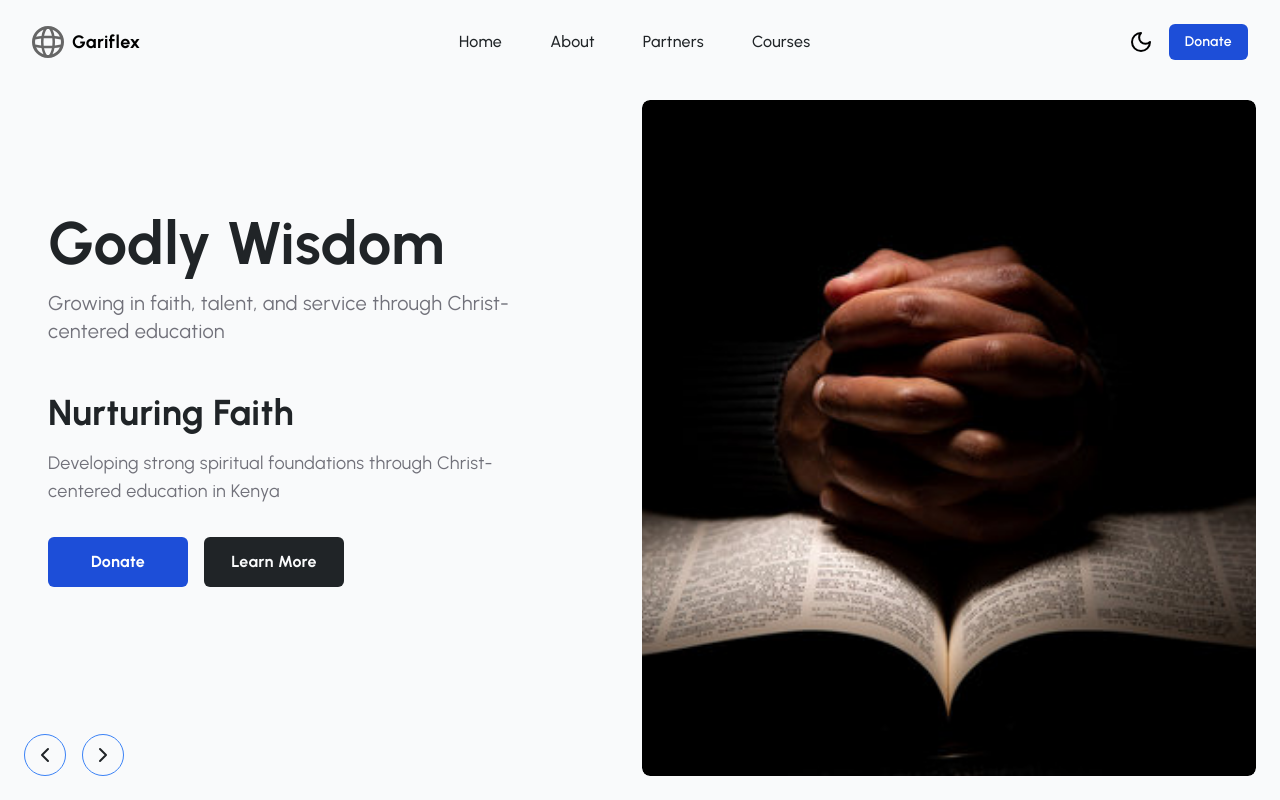
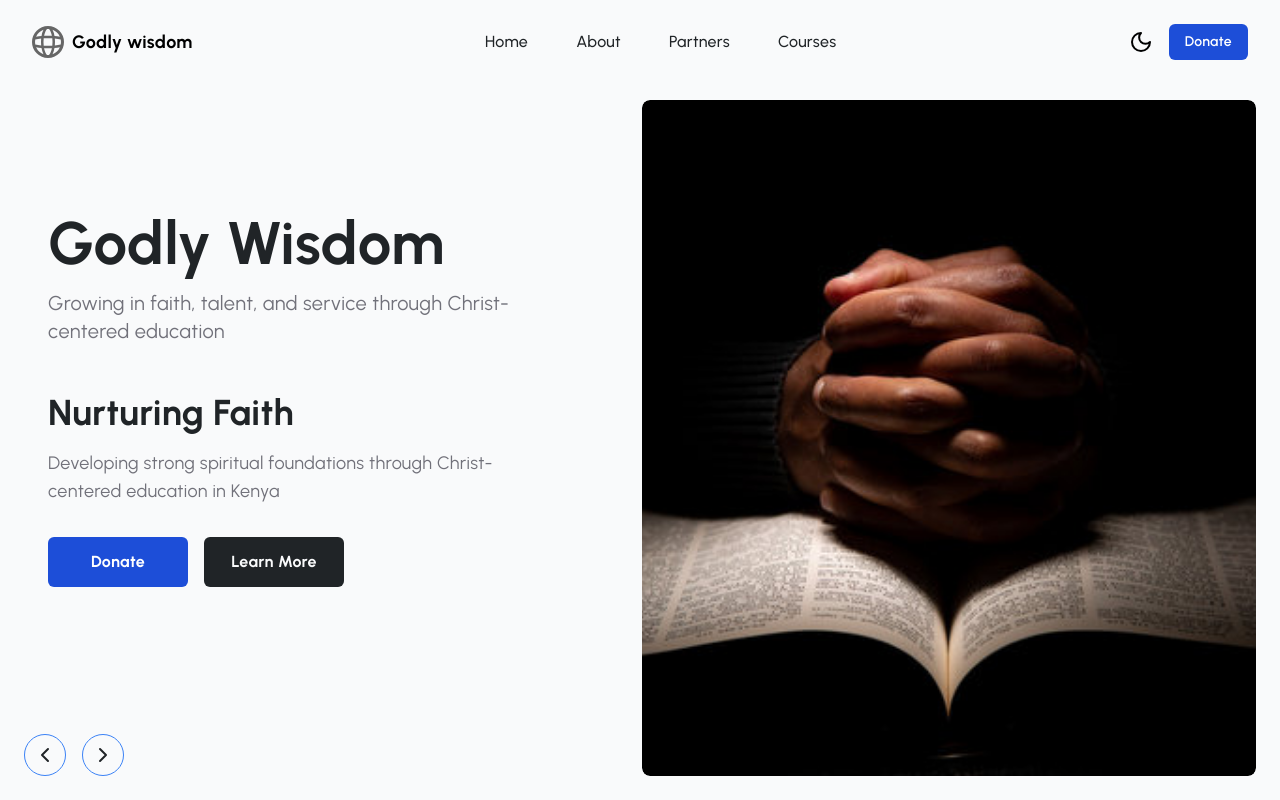
Before and after one commit to K-njeru/godly, a Next.js app: page / in a window 1280 px wide. Shown: the top 800 px of the page. Built offline with nearby package versions, Linux system fonts and the light colour scheme.

Commit message:
`Update logo and branding in Navbar component`

```diff
--- a/src/components/Navbar.tsx
+++ b/src/components/Navbar.tsx
@@ -62,9 +62,9 @@ export default function Navbar() {
           {/* Logo */}
           <div className="flex items-center">
             <Link href="/" className="-m-1.5 p-1.5">
-              <Image className="h-8 w-auto" src="/globe.svg" alt="Gariflex" width={32} height={32} />
+              <Image className="h-8 w-auto" src="/globe.svg" alt="Godly wisdom" width={32} height={32} />
             </Link>
-            <span className="ml-2 text-lg font-bold">Gariflex</span>
+            <span className="ml-2 text-lg font-bold">Godly wisdom</span>
           </div>
 
           {/* Centered nav items */}
@@ -74,7 +74,7 @@ export default function Navbar() {
                 <Link
                   href={item.href}
                   className={`text-base font-medium ${
-                    activeSection === item.href.substring(1) ? "text-teal-500" : "text-foreground hover:text-white"
+                    activeSection === item.href.substring(1) ? "text-blue-500" : "text-foreground hover:text-white"
                   }`}
                 >
                   {item.name}
@@ -115,7 +115,7 @@ export default function Navbar() {
           <div>
             <div className="flex items-center justify-between">
               <Link href="/" className="-m-1.5 p-1.5">
-                <Image className="h-8 w-auto" src="/globe.svg" alt="Gariflex" width={32} height={32} />
+                <Image className="h-8 w-auto" src="/globe.svg" alt="Godly wisdom" width={32} height={32} />
               </Link>
               <span className="ml-2 text-lg font-bold ">Godly Wisdom</span>
               <button
@@ -139,9 +139,9 @@ export default function Navbar() {
                   </Link>
                 ))}
               </div>
-              <hr className="border-teal-300 dark:border-teal-700" />
+              <hr className="border-blue-300 dark:border-blue-700" />
               <Link
-                className="inline-flex items-center py-2 px-3 mt-2 text-base font-semibold rounded hover:text-teal-700 hover:bg-muted"
+                className="inline-flex items-center py-2 px-3 mt-2 text-base font-semibold rounded hover:text-blue-700 hover:bg-muted"
                 href="#home"
               >
                 Donate <ArrowRight className="h-4 ml-2" />
```
